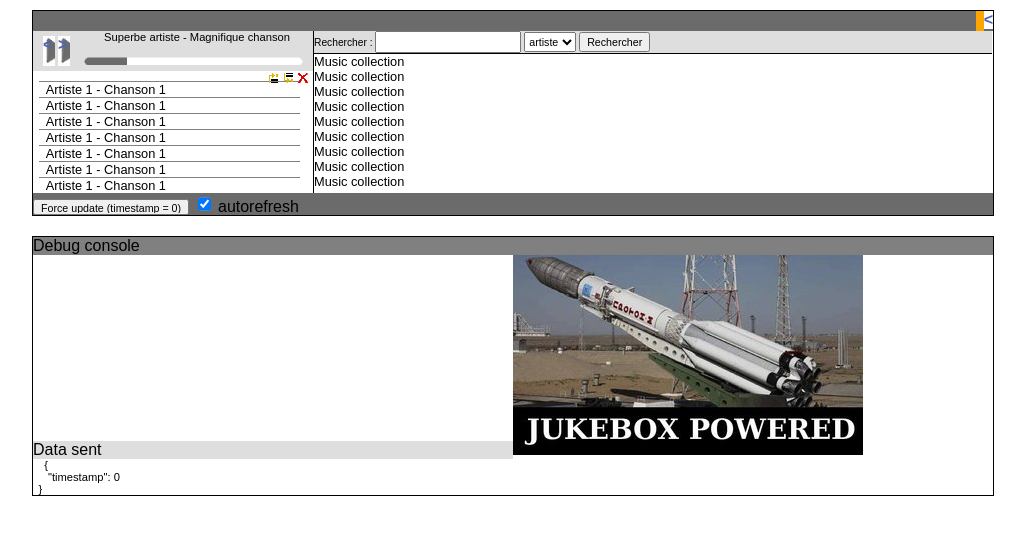
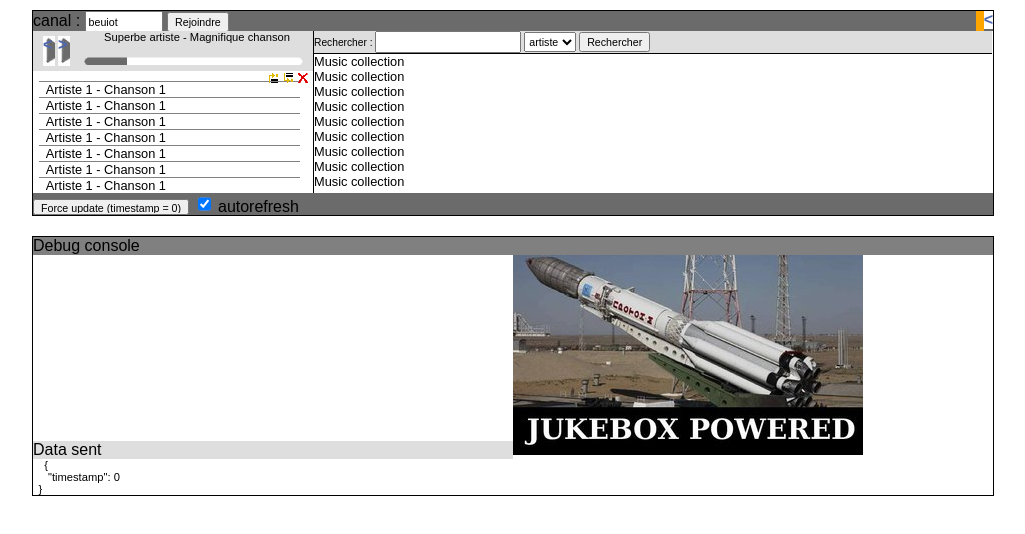
Before and after one commit to nestorInc/jukebox, a plain HTML site: page html/index.html in a window 1280 px wide. Shown: the whole page, without its empty margins (127-1152 px from the left). Drawn offline with Linux system fonts and the light colour scheme; no server answers.

Commit message:
client now send join_channel command

```diff
--- a/html/index.html
+++ b/html/index.html
@@ -30,7 +30,8 @@
 		<div id="page_wrapper">
 			<div id="header">
 <!--				port : <input type="text" id="server_port" value="8080" style="width: 40px;" /> -->
-<!--                                channel : <input type="text" id="channel" value="beuiot" style="width: 70px;" /> -->
+                                canal : <input type="text" id="channel" value="beuiot" style="width: 70px;" />
+                                <button onclick="joinChannel();">Rejoindre</button>
  				<a href="#" onclick="ExpandCollection(); return false;"><span id="expand_collection_button">&gt;</span></a>
 				<a href="#" onclick="CollapseCollection(); return false;"><span id="collapse_collection_button">&lt;</span></a>
 				<span id="activity_monitor"></span>
--- a/html/js/jukebox.js
+++ b/html/js/jukebox.js
@@ -35,6 +35,15 @@ function setActivityMonitor(status) {
 function initJukebox () {
     setActivityMonitor(false);
     last_time = new Date().getTime() / 1000;
+
+    updateJukebox();
+}
+
+function joinChannel () {
+    var action = new Object();
+    action.name = 'join_channel';
+    action.channel = $('channel').value;
+    query.action = action;
 
     updateJukebox();
 }
```
